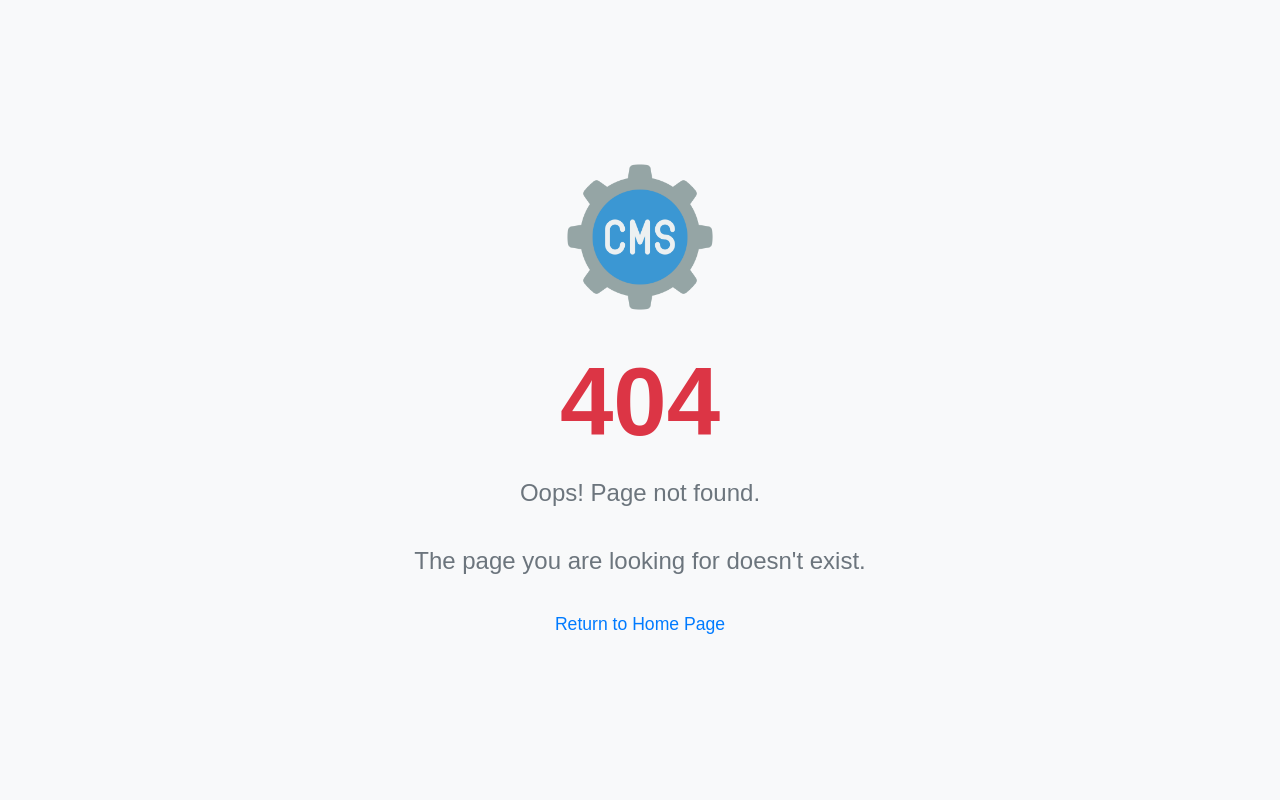
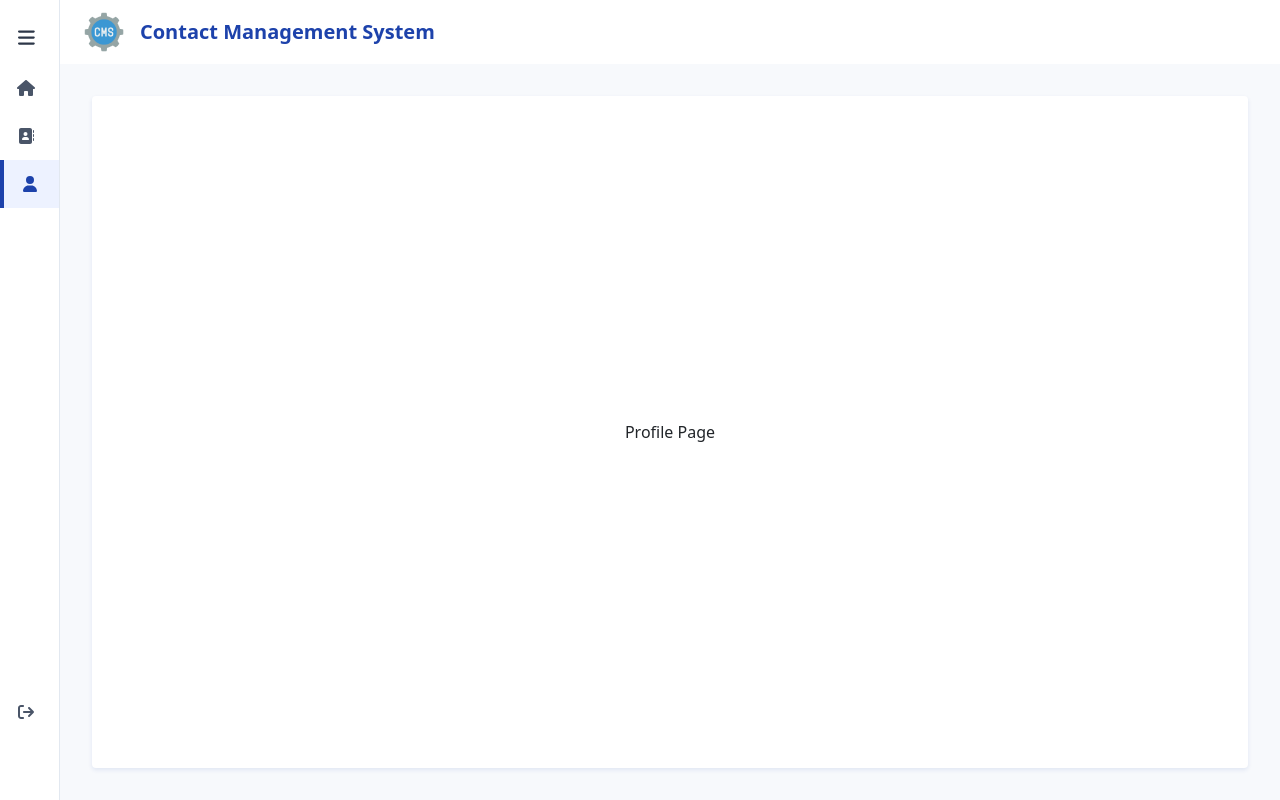
Before and after one commit to MeghalKPSSK/ContactManagementSystem, a React (Vite) app in the folder client/: page /profile in a window 1280 px wide. Before the commit this address had no page. Built offline with nearby package versions, Linux system fonts and the light colour scheme; sample sign-in values are in the browser's storage.

Commit message:
profile init

```diff
--- a/client/src/App.jsx
+++ b/client/src/App.jsx
@@ -70,7 +70,7 @@ function App() {
             <Route path="/contacts" element={<Contacts />}>
               <Route path=":id" element={<Contacts />} />
             </Route>
-            <Route path="/settings" element={<Main />} />
+            <Route path="/profile" element={<Main />} />
           </Route>
 
           {/* Fallback */}
--- a/client/src/components/Main/Main.jsx
+++ b/client/src/components/Main/Main.jsx
@@ -14,8 +14,8 @@ export default function Main() {
       case '/':
       case '/dashboard':
         return <div className={styles.dashboard}>Welcome to Dashboard</div>;
-      case '/settings':
-        return <div className={styles.settings}>Settings Page</div>;
+      case '/profile':
+        return <div className={styles.profile}>Profile Page</div>;
       default:
         return <div className={styles.defaultMessage}>Please select a menu item</div>;
     }
--- a/client/src/components/Main/Main.module.css
+++ b/client/src/components/Main/Main.module.css
@@ -27,7 +27,7 @@
     margin-bottom: 1rem;
 }
 
-.settings {
+.profile {
     display: flex;
     flex-direction: column;
     align-items: center;
--- a/client/src/components/SideBar/SideBar.jsx
+++ b/client/src/components/SideBar/SideBar.jsx
@@ -7,8 +7,8 @@ import {
   faTimes,
   faHome,
   faAddressBook,
-  faGear,
-  faSignOut
+  faSignOut,
+  faUser
 } from '@fortawesome/free-solid-svg-icons';
 
 export default function SideBar() {
@@ -33,7 +33,7 @@ export default function SideBar() {
   const menuItems = [
     { path: homepath, icon: faHome, label: 'Dashboard' },
     { path: '/contacts', icon: faAddressBook, label: 'Contacts' },
-    { path: '/settings', icon: faGear, label: 'Settings' }
+    { path: '/profile', icon: faUser, label: 'Profile' }
   ];
 
   return (
```
